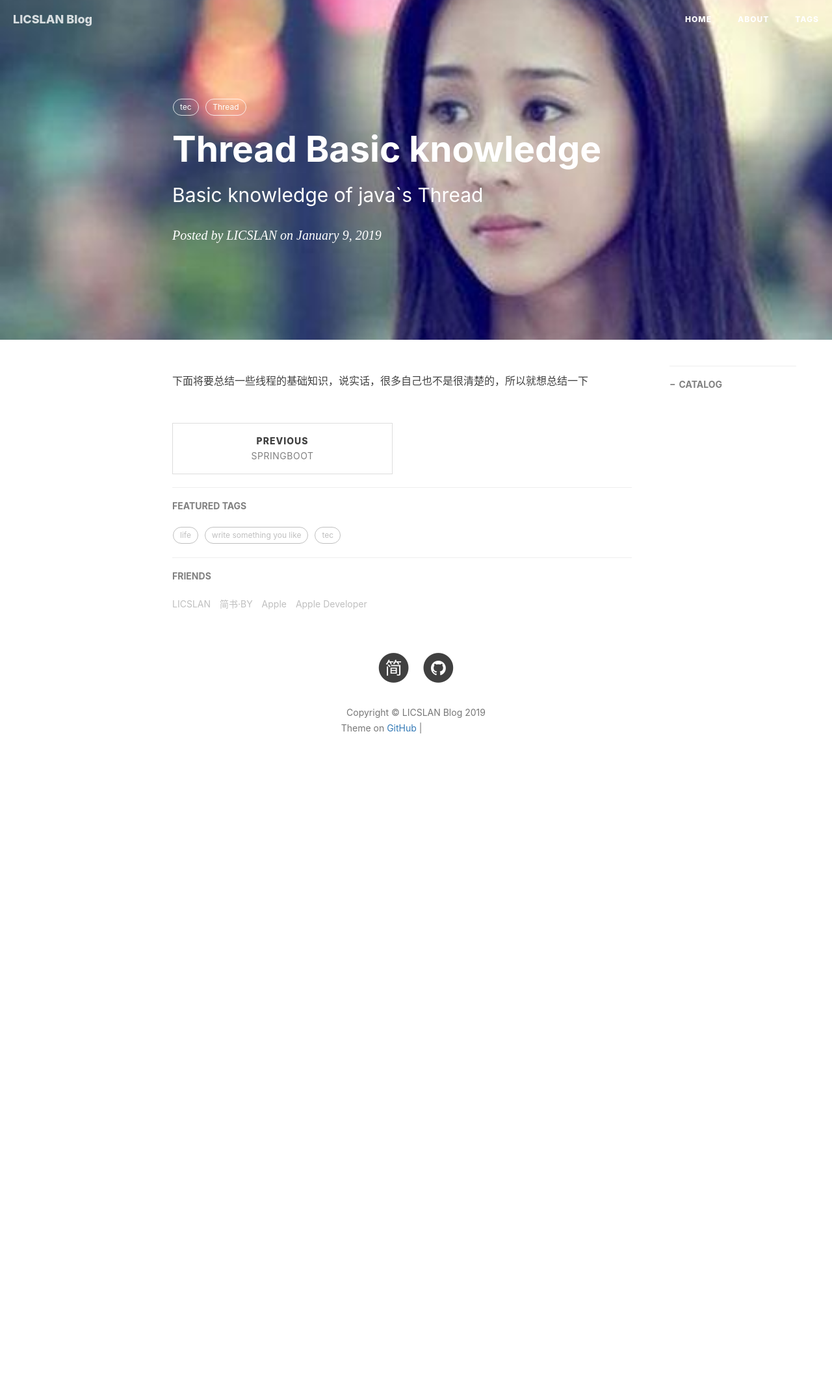
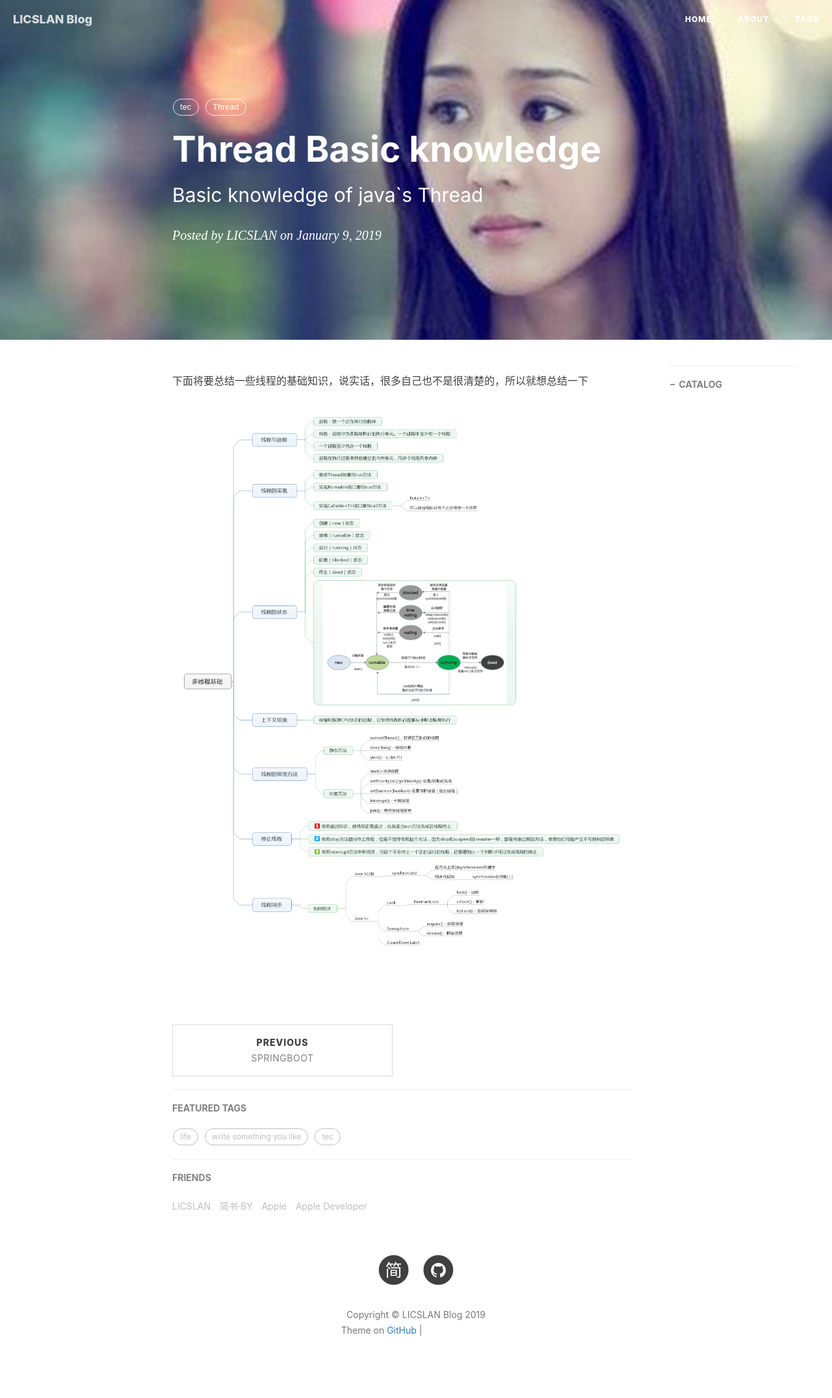
Before and after one commit to licslan/licslan.github.io, a Jekyll site: the page built from _posts/2019-01-09-线程基础知识总结.md, in a window 1280 px wide. Shown: the whole page at 65% size. Built offline with Jekyll 4.4.1, drawn with Linux system fonts in a browser that asks for light colours; nearby versions of some CDN libraries; comment, search, counter and statistics services are not loaded; before the commit the page ends 1225 px from its top, so only the background shows below that; grey boxes are pictures that could not be loaded.

Commit message:
Update 2019-01-09-线程基础知识总结.md

```diff
--- a/_posts/2019-01-09-线程基础知识总结.md
+++ b/_posts/2019-01-09-线程基础知识总结.md
@@ -12,3 +12,4 @@ tags:
 ---
 
 下面将要总结一些线程的基础知识，说实话，很多自己也不是很清楚的，所以就想总结一下<br>
+![](https://raw.githubusercontent.com/licslan/licslan.github.io/master/img/Thread-basic.png)<br>
```
